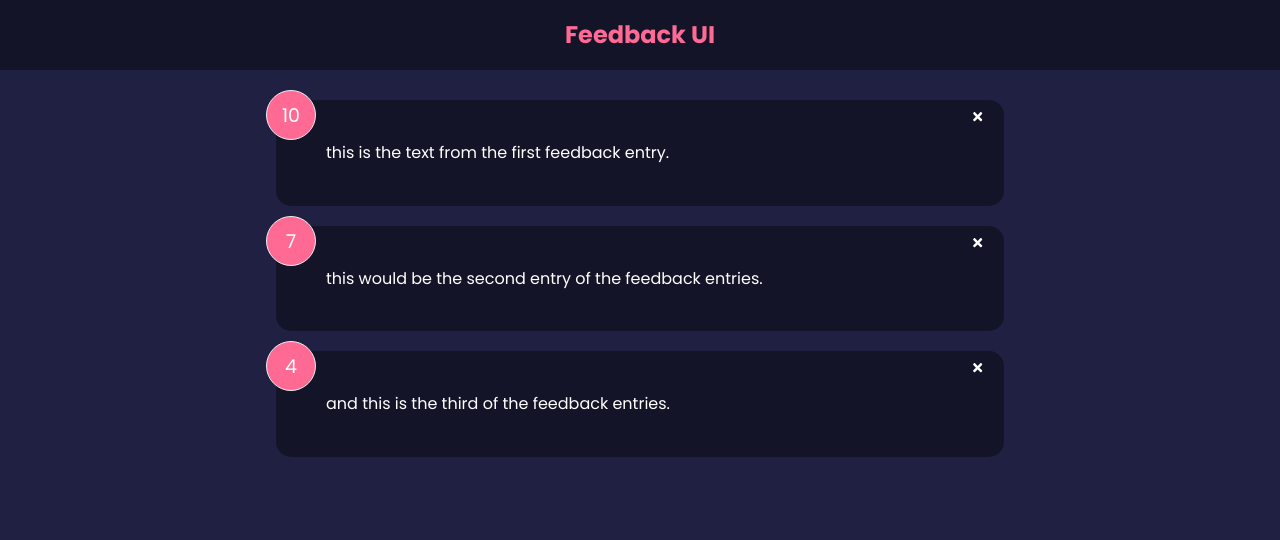
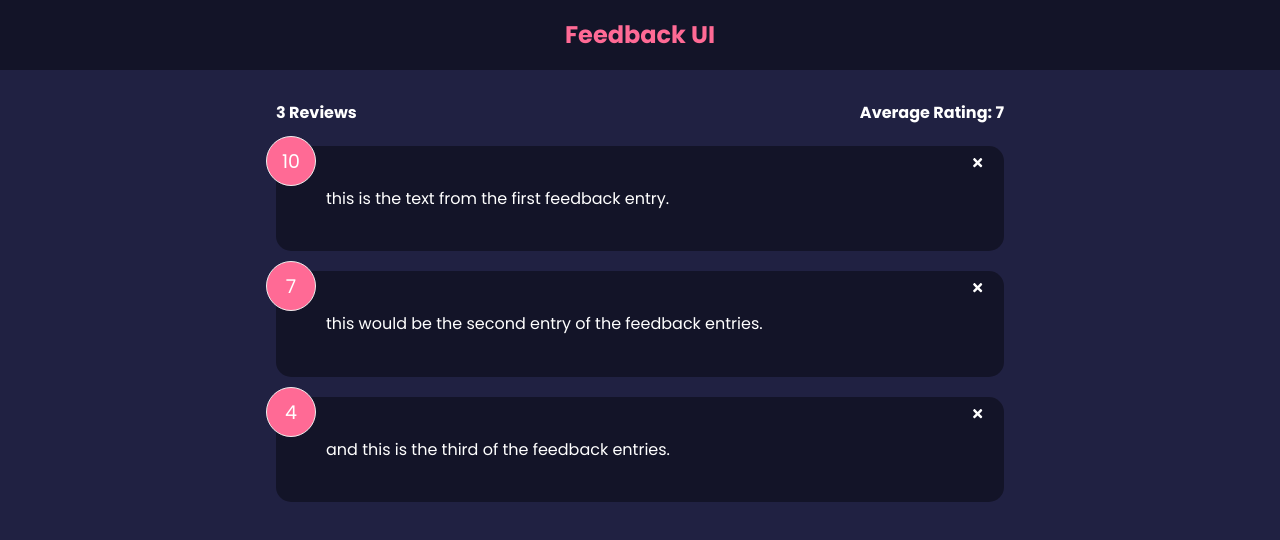
Before and after one commit to NayNayRen/feedback-app, a React (Create React App) app: page / in a window 1280 px wide. Shown: the top 540 px of the page. Built offline with nearby package versions, Linux system fonts and the light colour scheme.

Commit message:
added FeedbackStats, maths for the reviews and rating average

```diff
--- a/src/App.js
+++ b/src/App.js
@@ -2,6 +2,7 @@
 import Header from './components/Header';
 import FeedbackList from './components/FeedbackList';
 import FeedbackData from './data/FeedbackData';
+import FeedbackStats from './components/FeedbackStats';
 
 function App() {
   // feedback list as global/app level state, passed as a prop to FeedbackList
@@ -18,6 +19,7 @@
     <>
       <Header />
       <div className="container">
+        <FeedbackStats feedback={feedback} />
         {/* props are passed from FeedbackList component */}
         <FeedbackList feedback={feedback} handleDelete={deleteFeedback} />
       </div>
@@ -32,6 +34,7 @@
 // stored data in data folder as FeedbackData.js, exported from the file, imported here, and passed through the useState function
 
 // state is basically data, 2 types, component level and global/app level
+// state is a single source of truth, anything connected to it auto updates
 // component level is specific to only that component, i.e. a nav container that's only opened or closed
 // global/app level is specific to everything, an rray of data needed at multiple locations
 // import with { useState } call it as a function in a destructured array variable
--- /dev/null
+++ b/src/components/FeedbackStats.jsx
@@ -0,0 +1,27 @@
+import PropTypes from 'prop-types';
+
+function FeedbackStats({ feedback }) {
+  // calculating the ratings average, accumulator(default set to 0) and current value
+  let average =
+    feedback.reduce((accumulator, currentValue) => {
+      return accumulator + currentValue.rating;
+    }, 0) / feedback.length;
+  // sets average to only 1 decimal place, regEx clips the 0 if it's a whole number
+  average = average.toFixed(1).replace(/[.,]0$/, '');
+  return (
+    <div className="feedback-stats">
+      <h4>{feedback.length} Reviews</h4>
+      {/* if the average is NaN(empty feedback array) then average is 0 */}
+      <h4>Average Rating: {isNaN(average) ? 0 : average}</h4>
+    </div>
+  );
+}
+
+FeedbackStats.propTypes = {
+  feedback: PropTypes.array.isRequired,
+};
+
+export default FeedbackStats;
+
+// feedback array is passed as a deconstructed prop
+// set the feedback prop type to an array for extra checking, makes sure it's an array
```
